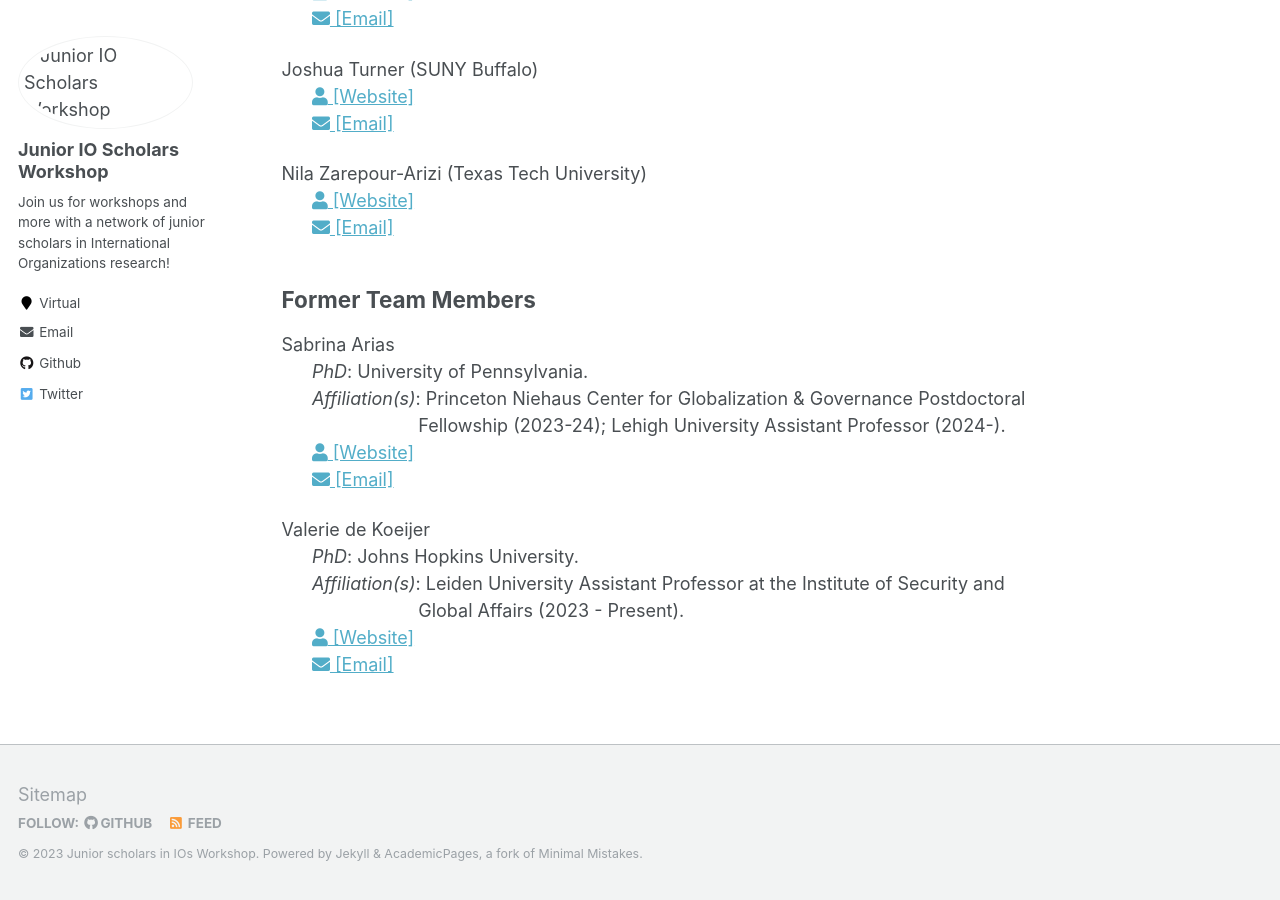
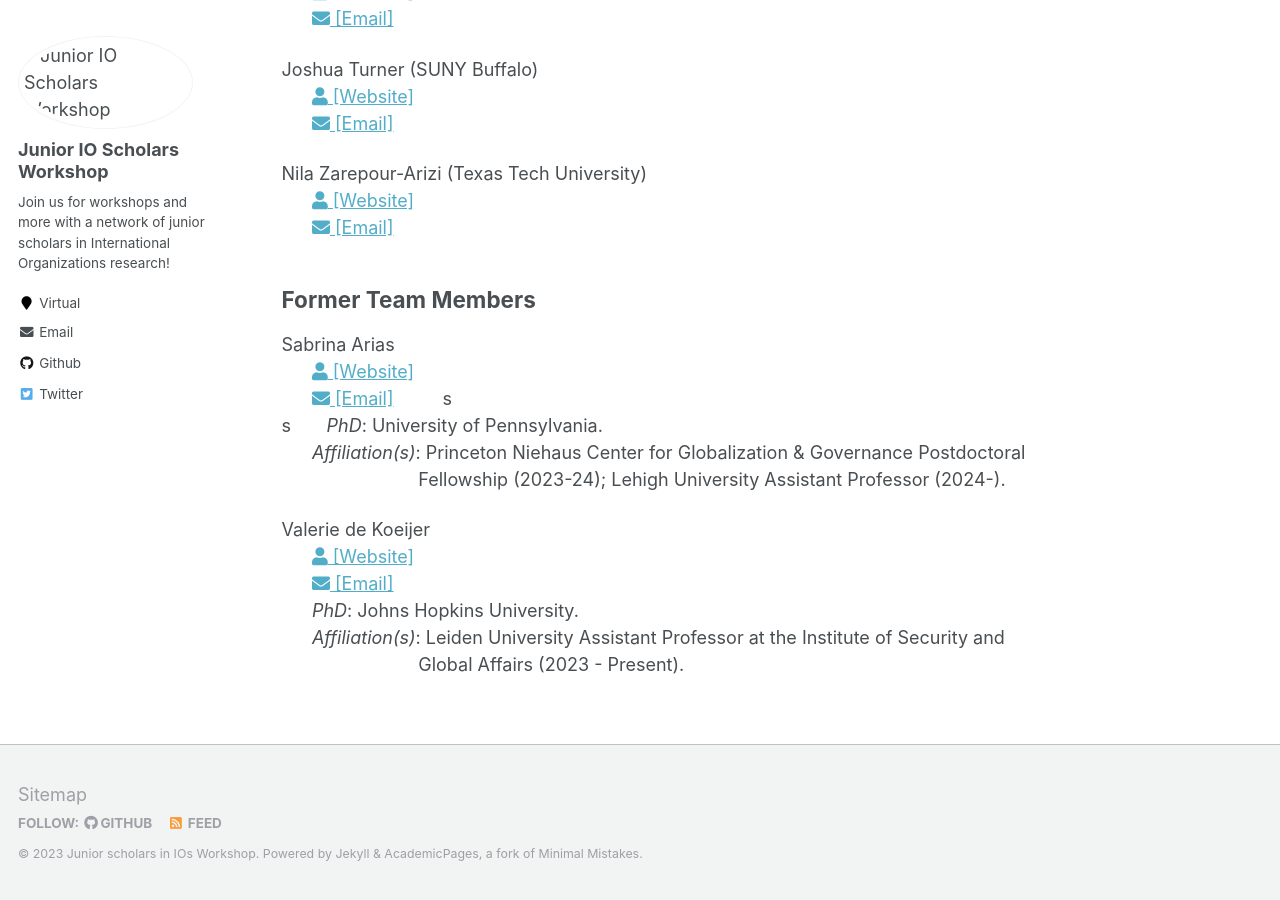
Before and after one commit to IO-workshop/IO-workshop.github.io, a Jekyll site: the page built from _pages/team.md, in a window 1280 px wide and 900 px high, scrolled down 544 px. Built offline with Jekyll 4.4.1, drawn with Linux system fonts in a browser that asks for light colours.

Commit message:
getting closer...

```diff
--- a/_pages/team.md
+++ b/_pages/team.md
@@ -32,13 +32,14 @@ Nila Zarepour-Arizi (Texas Tech University)
 ## Former Team Members
 
 Sabrina Arias <br>
+&nbsp;&nbsp;&nbsp;&nbsp;&nbsp;&nbsp;<span style="padding-right:5%"><a href='{{ "https://www.sabrinabarias.com/"}}'><i class='fas fa-user'></i> [Website]</a></span>
+<br>&nbsp;&nbsp;&nbsp;&nbsp;&nbsp;&nbsp;<span style="padding-right:5%"><a href='{{ "mailto:sbarias20@gmail.com"}}'><i class='fas fa-envelope'></i> [Email]</a></span>s <br>s
 &nbsp;&nbsp;&nbsp;&nbsp;&nbsp;&nbsp;*PhD*: University of Pennsylvania.<br>
 &nbsp;&nbsp;&nbsp;&nbsp;&nbsp;&nbsp;*Affiliation(s)*: Princeton Niehaus Center for Globalization & Governance Postdoctoral <br> &nbsp;&nbsp;&nbsp;&nbsp;&nbsp;&nbsp;&nbsp;&nbsp;&nbsp;&nbsp;&nbsp;&nbsp;&nbsp;&nbsp;&nbsp;&nbsp;&nbsp;&nbsp;&nbsp;&nbsp;&nbsp;&nbsp;&nbsp;&nbsp;&nbsp;&nbsp;&nbsp;Fellowship (2023-24); Lehigh University Assistant Professor (2024-).
-<br>&nbsp;&nbsp;&nbsp;&nbsp;&nbsp;&nbsp;<span style="padding-right:5%"><a href='{{ "https://www.sabrinabarias.com/"}}'><i class='fas fa-user'></i> [Website]</a></span>
-<br>&nbsp;&nbsp;&nbsp;&nbsp;&nbsp;&nbsp;<span style="padding-right:5%"><a href='{{ "mailto:sbarias20@gmail.com"}}'><i class='fas fa-envelope'></i> [Email]</a></span>
 
-Valerie de Koeijer <br>
+
+Valerie de Koeijer
+<br>&nbsp;&nbsp;&nbsp;&nbsp;&nbsp;&nbsp;<span style="padding-right:5%"><a href='{{ "https://www.universiteitleiden.nl/en/staffmembers/valerie-de-koeijer"}}'><i class='fas fa-user'></i> [Website]</a></span>
+<br>&nbsp;&nbsp;&nbsp;&nbsp;&nbsp;&nbsp;<span style="padding-right:5%"><a href='{{ "mailto:vdekoei1@jhu.edu"}}'><i class='fas fa-envelope'></i> [Email]</a></span> <br>
 &nbsp;&nbsp;&nbsp;&nbsp;&nbsp;&nbsp;*PhD*: Johns Hopkins University.<br>
 &nbsp;&nbsp;&nbsp;&nbsp;&nbsp;&nbsp;*Affiliation(s)*: Leiden University Assistant Professor at the Institute of Security and <br>&nbsp;&nbsp;&nbsp;&nbsp;&nbsp;&nbsp;&nbsp;&nbsp;&nbsp;&nbsp;&nbsp;&nbsp;&nbsp;&nbsp;&nbsp;&nbsp;&nbsp;&nbsp;&nbsp;&nbsp;&nbsp;&nbsp;&nbsp;&nbsp;&nbsp;&nbsp;&nbsp;Global Affairs (2023 - Present).
-<br>&nbsp;&nbsp;&nbsp;&nbsp;&nbsp;&nbsp;<span style="padding-right:5%"><a href='{{ "https://www.universiteitleiden.nl/en/staffmembers/valerie-de-koeijer"}}'><i class='fas fa-user'></i> [Website]</a></span>
-<br>&nbsp;&nbsp;&nbsp;&nbsp;&nbsp;&nbsp;<span style="padding-right:5%"><a href='{{ "mailto:vdekoei1@jhu.edu"}}'><i class='fas fa-envelope'></i> [Email]</a></span>
```
